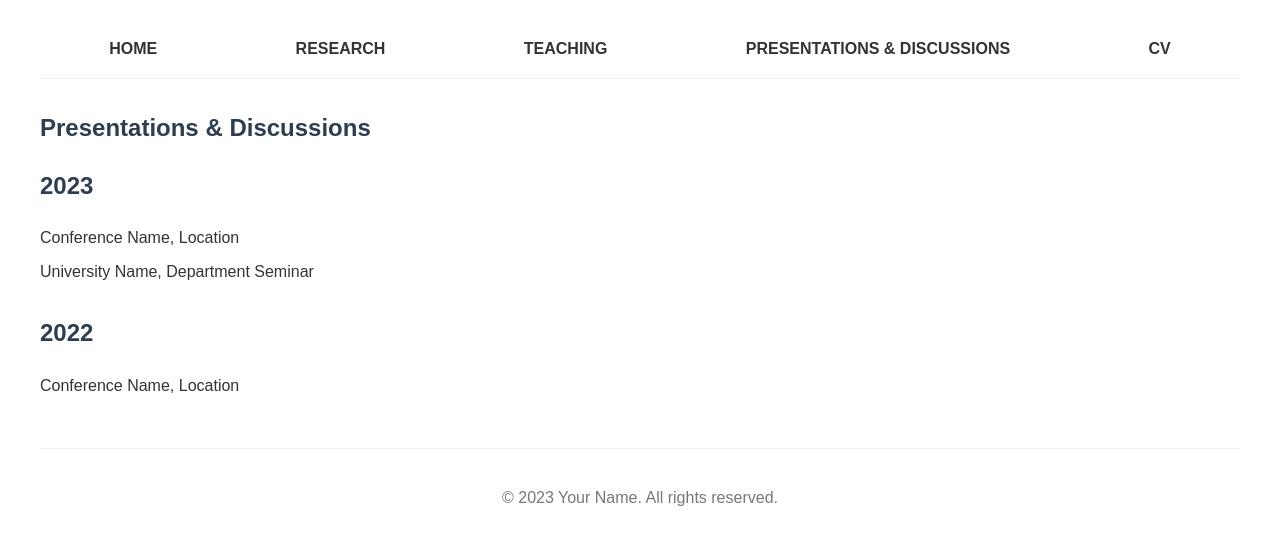
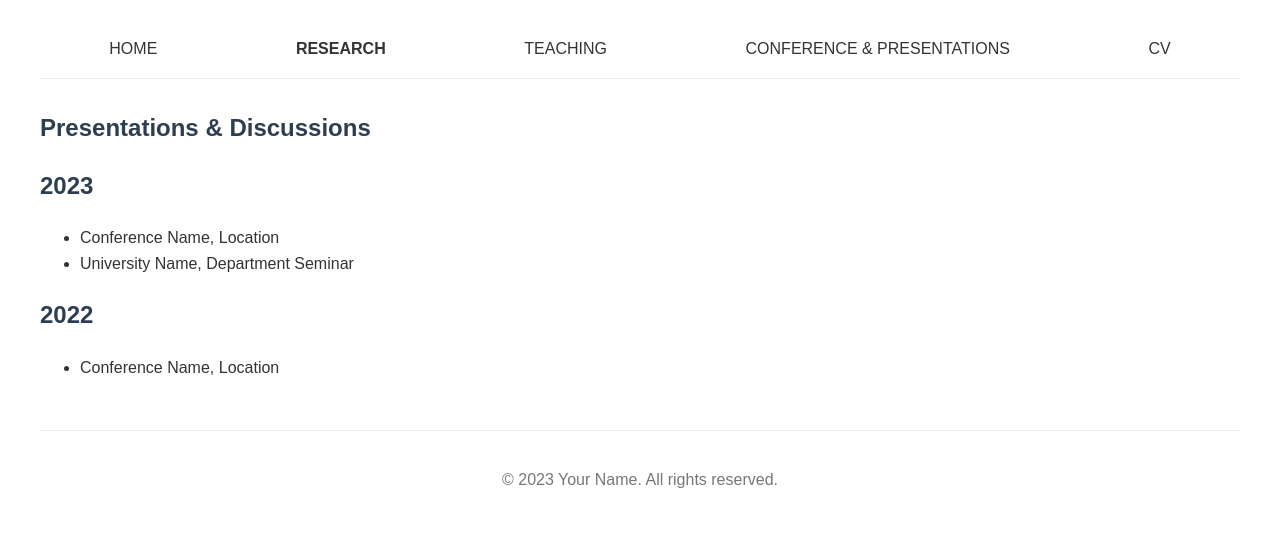
Before and after one commit to yiranChu/haoyugao.github.io, a plain HTML site: page presentations.html in a window 1280 px wide. Drawn offline with Linux system fonts and the light colour scheme.

Commit message:
更新了网站内容

```diff
--- a/css/style.css
+++ b/css/style.css
@@ -25,8 +25,13 @@ nav ul {
 nav ul li a {
     text-decoration: none;
     color: #333;
+    font-weight: normal; /* 修改为不加粗 */
+    padding: 10px 15px;
+}
+
+/* 当前页面导航加粗 */
+nav ul li a.active {
     font-weight: bold;
-    padding: 10px 15px;
 }
 
 nav ul li a:hover {
@@ -65,17 +70,17 @@ h1, h2, h3 {
     margin-bottom: 30px;
 }
 
-/* 演讲页面样式 */
-.presentations article {
+/* 会议与演讲页面样式 */
+.conference article {
     margin-bottom: 30px;
 }
 
-.presentations ul {
+.conference ul {
     list-style-type: none;
     padding-left: 0;
 }
 
-.presentations li {
+.conference li {
     margin-bottom: 8px;
 }
 
--- a/presentations.html
+++ b/presentations.html
@@ -11,9 +11,9 @@
         <nav>
             <ul>
                 <li><a href="index.html">HOME</a></li>
-                <li><a href="research.html">RESEARCH</a></li>
+                <li><a href="research.html" class="active">RESEARCH</a></li>
                 <li><a href="teaching.html">TEACHING</a></li>
-                <li><a href="presentations.html">PRESENTATIONS & DISCUSSIONS</a></li>
+                <li><a href="conference.html">CONFERENCE & PRESENTATIONS</a></li>
                 <li><a href="cv.html">CV</a></li>
             </ul>
         </nav>
```
Also changed, not shown: cv.html (+2 -2 lines), index.html (+2 -2 lines), research.html (+2 -5 lines), teaching.html (+2 -2 lines).
